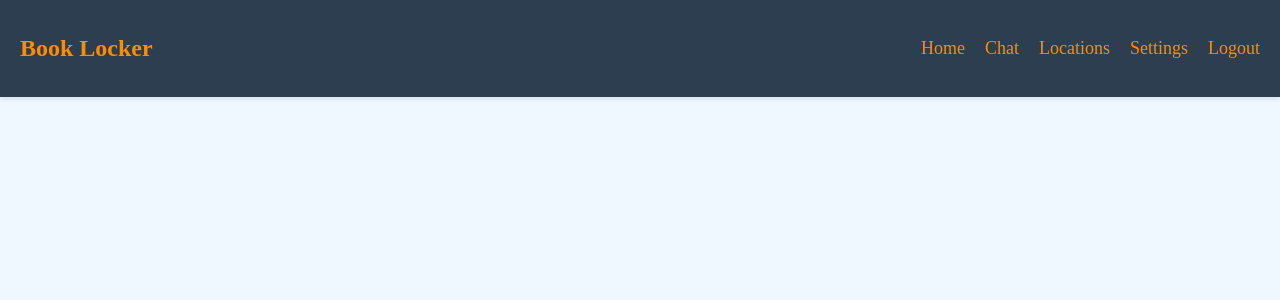
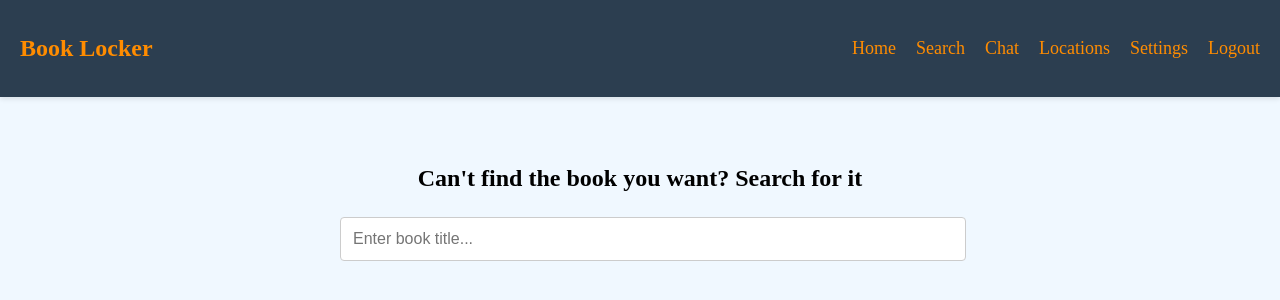
Before and after one commit to dilvirp/Open_Source_Group_6, a React (Create React App) app in the folder opensource/: page /search in a window 1280 px wide. Shown: the top 300 px of the page. Built offline with nearby package versions, Linux system fonts and the light colour scheme; sample sign-in values are in the browser's storage; a web font is replaced by a local one.

Commit message:
Search components added in and fully functioning

```diff
--- a/opensource/src/App.js
+++ b/opensource/src/App.js
@@ -16,6 +16,7 @@ import Profile from "./components/Profile";
 import AddBook from "./components/AddBook";
 import Chat from "./components/Chat";
 import Location from "./components/Location";
+import Search from "./components/Search";
 
 function App() {
   return (
@@ -60,11 +61,11 @@ function AppContent() {
           element={token ? <BookDetails /> : <Navigate to="/login" />}
         />
 
-         <Route
+        <Route
           path="/profile"
           element={token ? <Profile /> : <Navigate to="/login" />}
         />
-         <Route
+        <Route
           path="/add-book"
           element={token ? <AddBook /> : <Navigate to="/login" />}
         />
@@ -72,6 +73,11 @@ function AppContent() {
           path="/chat"
           element={token ? <Chat /> : <Navigate to="/login" />}
         />
+
+        <Route
+          path="/search"
+          element={token ? <Search /> : <Navigate to="/login" />}
+        />
       </Routes>
     </>
   );
--- /dev/null
+++ b/opensource/src/Styles/Search.css
@@ -0,0 +1,36 @@
+.search-container {
+  max-width: 600px;
+  margin: 2rem auto;
+  padding: 1rem;
+  text-align: center;
+}
+
+.search-input {
+  width: 100%;
+  padding: 12px;
+  font-size: 16px;
+  margin-bottom: 1rem;
+  border-radius: 4px;
+  border: 1px solid #ccc;
+}
+
+.search-results {
+  list-style-type: none;
+  padding: 0;
+  text-align: left;
+}
+
+.search-item {
+  padding: 10px;
+  cursor: pointer;
+  border-bottom: 1px solid #eee;
+  transition: background 0.2s;
+}
+
+.search-item:hover {
+  background-color: #f5f5f5;
+}
+
+.error {
+  color: red;
+}
--- a/opensource/src/components/Navbar.js
+++ b/opensource/src/components/Navbar.js
@@ -20,6 +20,9 @@ function NavBar() {
             <Link to="/home" className="nav-link">
               Home
             </Link>
+            <Link to="/search" className="nav-link">
+              Search
+            </Link>
             <Link to="/chat" className="nav-link">
               Chat
             </Link>
--- /dev/null
+++ b/opensource/src/components/Search.js
@@ -0,0 +1,80 @@
+import React, { useState, useEffect } from "react";
+import { useNavigate } from "react-router-dom";
+import "../Styles/Search.css";
+
+const Search = () => {
+  const [searchInput, setSearchInput] = useState("");
+  const [searchResults, setSearchResults] = useState([]);
+  const [error, setError] = useState(null);
+  const [loading, setLoading] = useState(false);
+  const navigate = useNavigate();
+
+  useEffect(() => {
+    if (!searchInput.trim()) {
+      setSearchResults([]);
+      return;
+    }
+
+    const delaySearch = setTimeout(() => {
+      fetch(
+        `http://localhost:5189/api/Books/search?title=${encodeURIComponent(
+          searchInput
+        )}`
+      )
+        .then((response) => {
+          if (!response.ok) {
+            throw new Error("Network response was not ok");
+          }
+          return response.json();
+        })
+        .then((data) => {
+          setSearchResults(data);
+          setLoading(false);
+        })
+        .catch((error) => {
+          setSearchResults([]);
+          setError(error.message);
+          setLoading(false);
+        });
+    }, 300);
+
+    return () => clearTimeout(delaySearch);
+  }, [searchInput]);
+
+  const handleBookClick = (id) => {
+    navigate(`/book/${id}`);
+  };
+
+  return (
+    <div className="search-container">
+      <h2>Can't find the book you want? Search for it</h2>
+
+      <input
+        type="text"
+        placeholder="Enter book title..."
+        value={searchInput}
+        onChange={(e) => setSearchInput(e.target.value)}
+        className="search-input"
+      />
+
+      {loading && <p>Loading...</p>}
+      {error && <p className="error">{error}</p>}
+
+      {searchResults.length > 0 && (
+        <ul className="search-results">
+          {searchResults.map((book) => (
+            <li
+              key={book.id}
+              onClick={() => handleBookClick(book.id)}
+              className="search-item"
+            >
+              {book.bookTitle}
+            </li>
+          ))}
+        </ul>
+      )}
+    </div>
+  );
+};
+
+export default Search;
```
